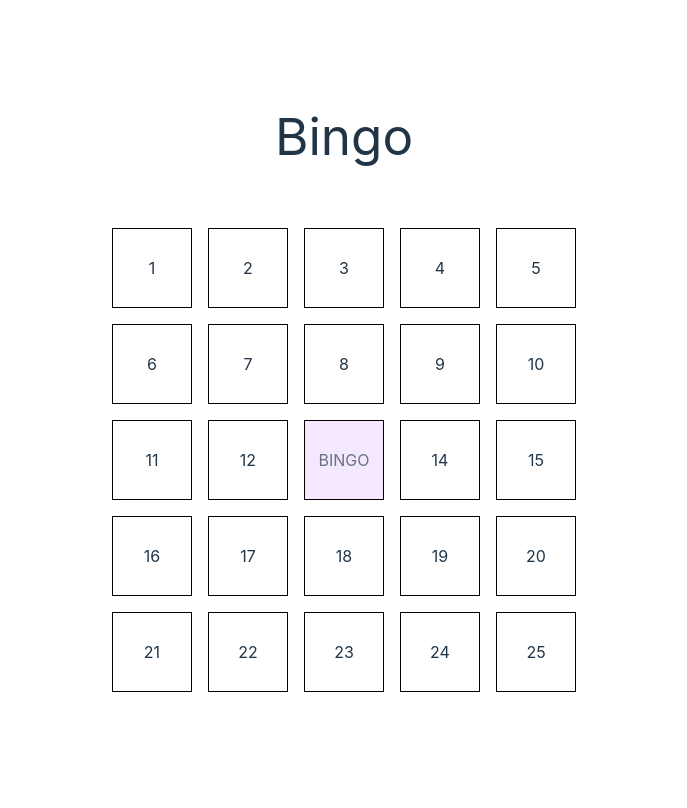
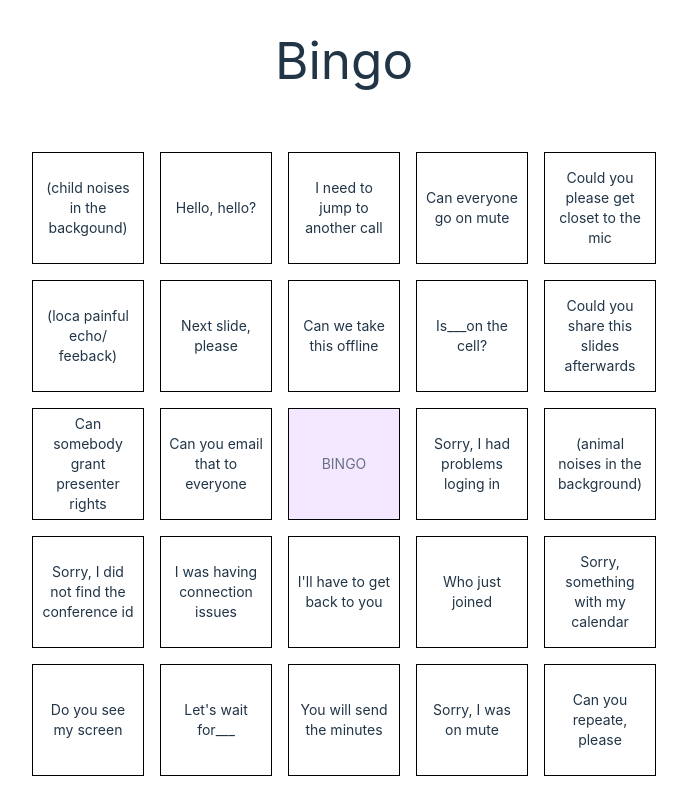
Before and after one commit to lemind/bingo, a React (Vite) app: page / in a window 1280 px wide. Shown: the whole page, without its empty margins (296-983 px from the left). Built offline with nearby package versions, Linux system fonts and the light colour scheme.

Commit message:
Add data

```diff
--- a/src/bingoData.ts
+++ b/src/bingoData.ts
@@ -1,27 +1,27 @@
 export const bingoData = [
-  "1",
-  "2",
-  "3",
-  "4",
-  "5",
-  "6",
-  "7",
-  "8",
-  "9",
-  "10",
-  "11",
-  "12",
+  "(child noises in the backgound)",
+  "Hello, hello?",
+  "I need to jump to another call",
+  "Can everyone go on mute",
+  "Could you please get closet to the mic",
+  "(loca painful echo/ feeback)",
+  "Next slide, please",
+  "Can we take this offline",
+  "Is___on the cell?",
+  "Could you share this slides afterwards",
+  "Can somebody grant presenter rights",
+  "Can you email that to everyone",
   "BINGO",
-  "14",
-  "15",
-  "16",
-  "17",
-  "18",
-  "19",
-  "20",
-  "21",
-  "22",
-  "23",
-  "24",
-  "25"
+  "Sorry, I had problems loging in",
+  "(animal noises in the background)",
+  "Sorry, I did not find the conference id",
+  "I was having connection issues",
+  "I'll have to get back to you",
+  "Who just joined",
+  "Sorry, something with my calendar",
+  "Do you see my screen",
+  "Let's wait for___",
+  "You will send the minutes",
+  "Sorry, I was on mute",
+  "Can you repeate, please"
 ]
--- a/src/components/BingoCell.tsx
+++ b/src/components/BingoCell.tsx
@@ -14,7 +14,7 @@ export const BingoCell: React.FC<Props> = ({onClick, data, selected}) => {
       <div
         onClick={() => onClick(data)}
         className={twMerge(
-          "flex h-20 w-20 cursor-pointer items-center justify-center border border-black",
+          "flex h-28 w-28 cursor-pointer items-center justify-center border border-black p-2 text-sm",
           selected && "bg-purple-100 text-gray-500"
         )}
       >
```
